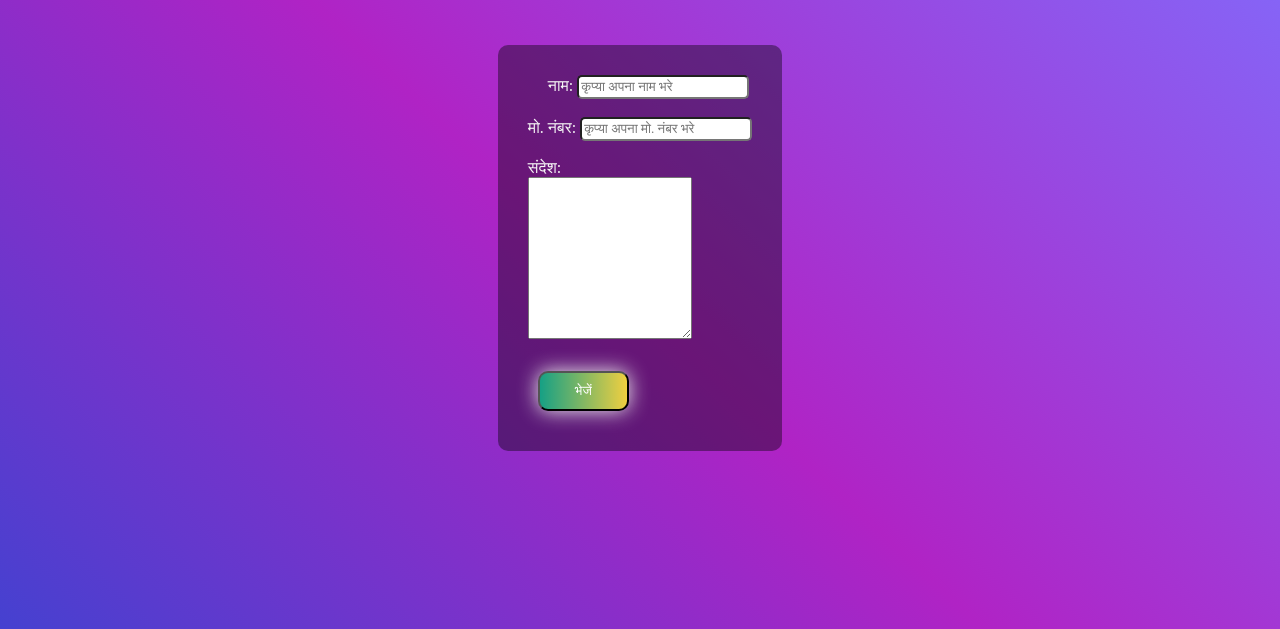
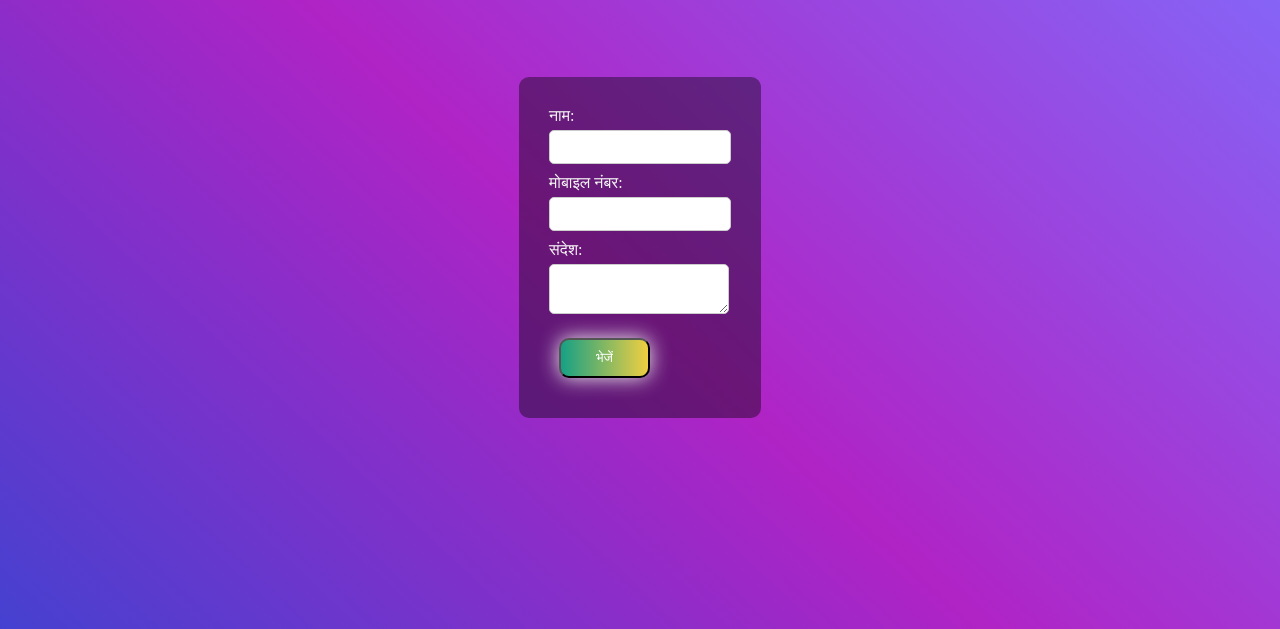
Before and after one commit to rishi803/rajkiya_gov_website, a plain HTML site: page contact.html in a window 1280 px wide. Shown: the part 171-800 px from the top of the page. Drawn offline with Linux system fonts and the light colour scheme.

Commit message:
updated contact page

```diff
--- a/contact.css
+++ b/contact.css
@@ -19,14 +19,46 @@
     /* text-align: center; */
 }
 .back_img{
-      max-width:300px;
+      max-width:500px;
      background-color: rgba(0,0,0,0.4);
     /*rgbaisusedtogiveopacity*/padding: 30px;
      border-radius:10px;
      margin:5rem;
 }
 
-.btn_sub {
+label {
+  display: block;
+  margin-bottom: 5px;
+}
+
+input[type="text"],
+textarea {
+  max-width: 200px;
+  max-height: 20vh;
+  padding: 8px;
+  margin-bottom: 10px;
+  border-radius: 5px;
+  border: 1px solid #ccc;
+}
+
+/* button {
+  background-color: #4CAF50;
+  color: white;
+  padding: 10px 20px;
+  border: none;
+  border-radius: 5px;
+  cursor: pointer;
+}
+
+button:hover {
+  background-color: #45a049;
+} */
+
+.error {
+  color: red;
+}
+
+button {
     background-image: linear-gradient(to right, #16A085 0%, #F4D03F  51%, #16A085  100%);
     margin: 10px;
     padding: 10px 35px;
@@ -41,7 +73,7 @@
     cursor:pointer;
   }
 
-  .btn_sub:hover {
+button:hover {
     background-position: right center; /* change the direction of the change here */
     color: #fff;
     text-decoration: none;
--- a/contact.html
+++ b/contact.html
@@ -19,14 +19,18 @@
    <div class="back">
      <h1>संपर्क करें</h1>
    <div class="back_img">
-     <label style="padding-left:20px;">नाम:
-     <input type="text" required style="padding:2px; border-radius:5px" placeholder="कृप्या अपना नाम भरे" id="nameField"></label><br><br>
-     <label>मो. नंबर:
-     <input type="text" required style="padding:2px; border-radius:5px" placeholder="कृप्या अपना मो. नंबर भरे" id="moField"></label><br><br>
-     <label>संदेश:<br>
-       <textarea id="msgContent" cols="0" rows="10" style="max-width:400px"></textarea>
-     </label><br><br>
-     <input type="submit"value='भेजें' class="btn_sub">
+    <form id="contactForm" action="" method="POST">
+      <label for="name">नाम:</label>
+      <input type="text" id="name" name="name" required>
+
+      <label for="mobile">मोबाइल नंबर:</label>
+      <input type="text" id="mobile" name="mobile" required>
+
+      <label for="message">संदेश:</label>
+      <textarea id="message" name="message" required></textarea>
+
+      <button type="submit">भेजें</button>
+    </form>
    </div>
    </div>
  </form>
```
